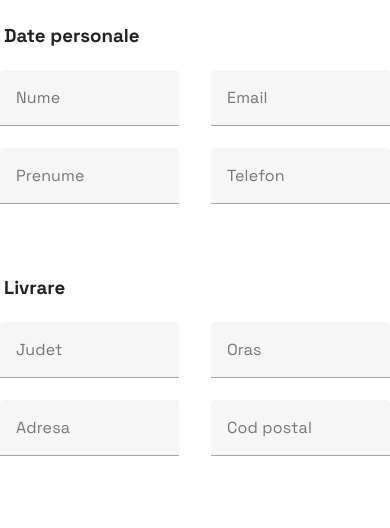
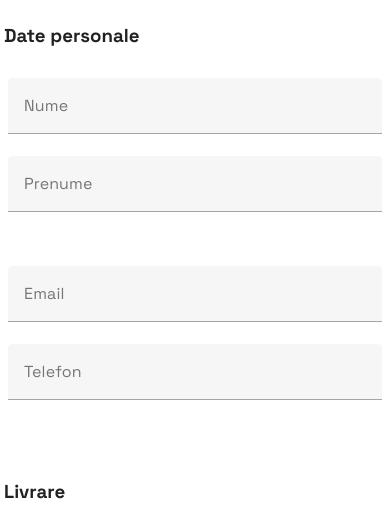
Before and after one commit to snkr-club/snkr-club-frontend, a Nuxt app: page /Checkout in a window 390 px wide. Shown: the part 792-1320 px from the top of the page. Built offline with nearby package versions, Linux system fonts and the light colour scheme.

Commit message:
Made checkout page responsive

```diff
--- a/pages/Checkout.vue
+++ b/pages/Checkout.vue
@@ -81,4 +81,11 @@
         flex: 1 1 50%;
     }
 }
+
+@media only screen and (max-width: 550px) {
+    .form-container {
+        flex-wrap: wrap;
+        padding: 8px;
+    }
+}
 </style>
```
